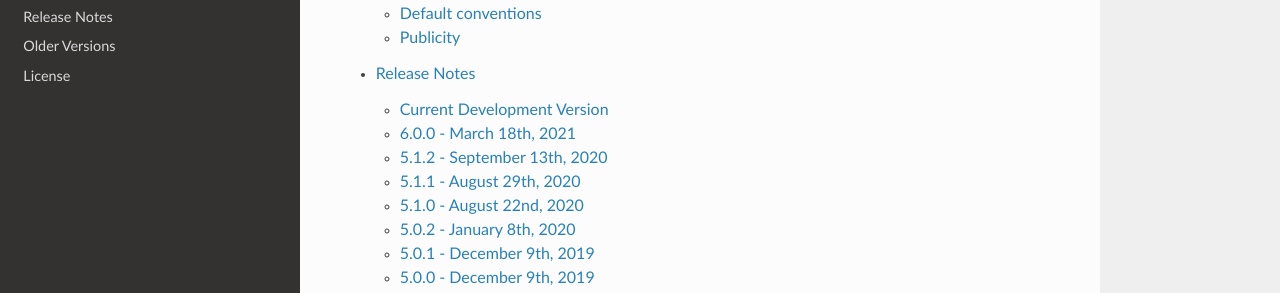
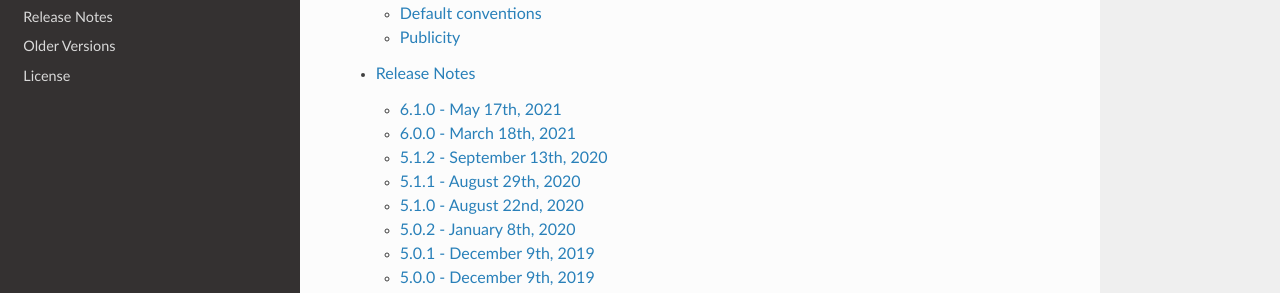
Before and after one commit to PyCQA/pydocstyle, a Sphinx documentation site: the page built from docs/index.rst, in a window 1280 px wide and 900 px high, scrolled down 708 px. Shown: the part 158-451 px from the top of the window. Built offline with Sphinx 7.4.7 and the Read the Docs theme 2.0.0, drawn with Linux system fonts in a browser that asks for light colours; pages that are not in the unit, such as notebooks, are missing from menus; the version number is read from the project's files by our own code.

Commit message:
Release notes for 6.1.0

```diff
--- a/docs/release_notes.rst
+++ b/docs/release_notes.rst
@@ -4,7 +4,8 @@
 **pydocstyle** version numbers follow the
 `Semantic Versioning <http://semver.org/>`_ specification.
 
-Current Development Version
+
+6.1.0 - May 17th, 2021
 ---------------------------
 
 New Features
```
